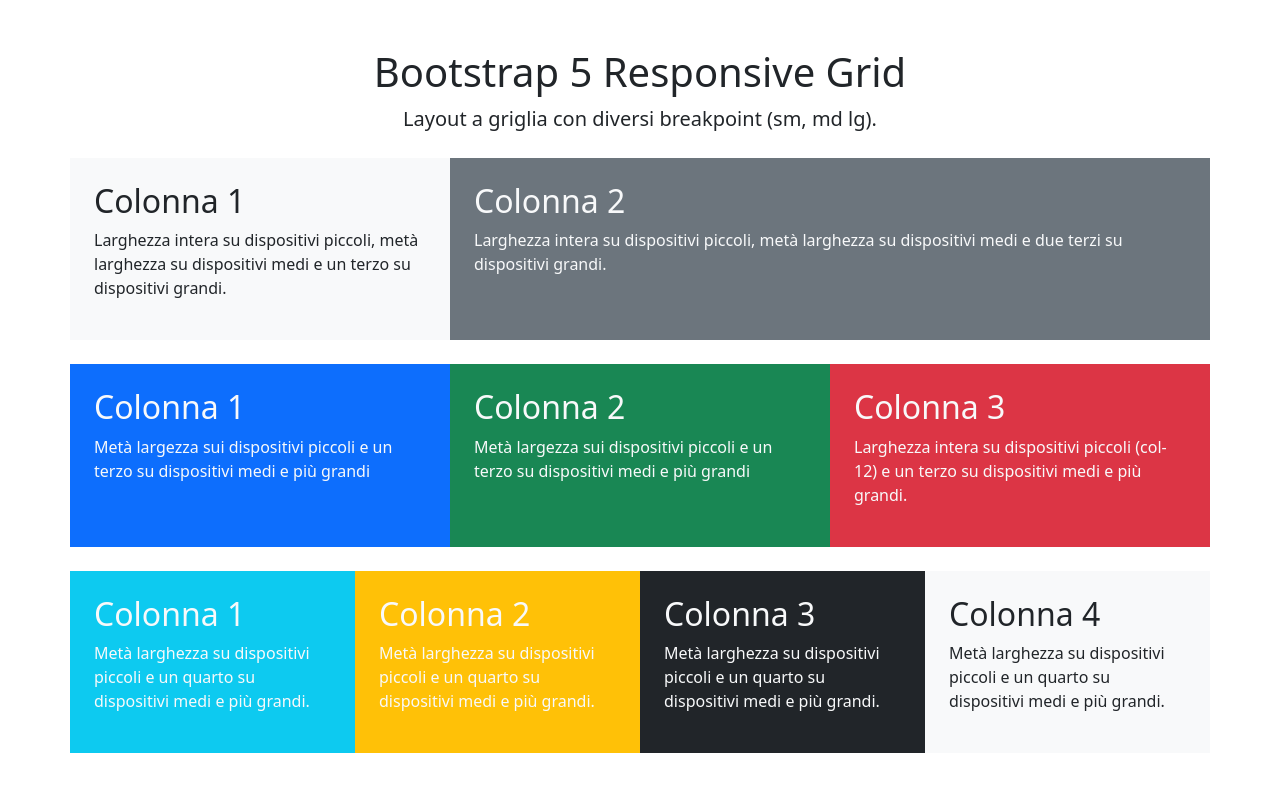
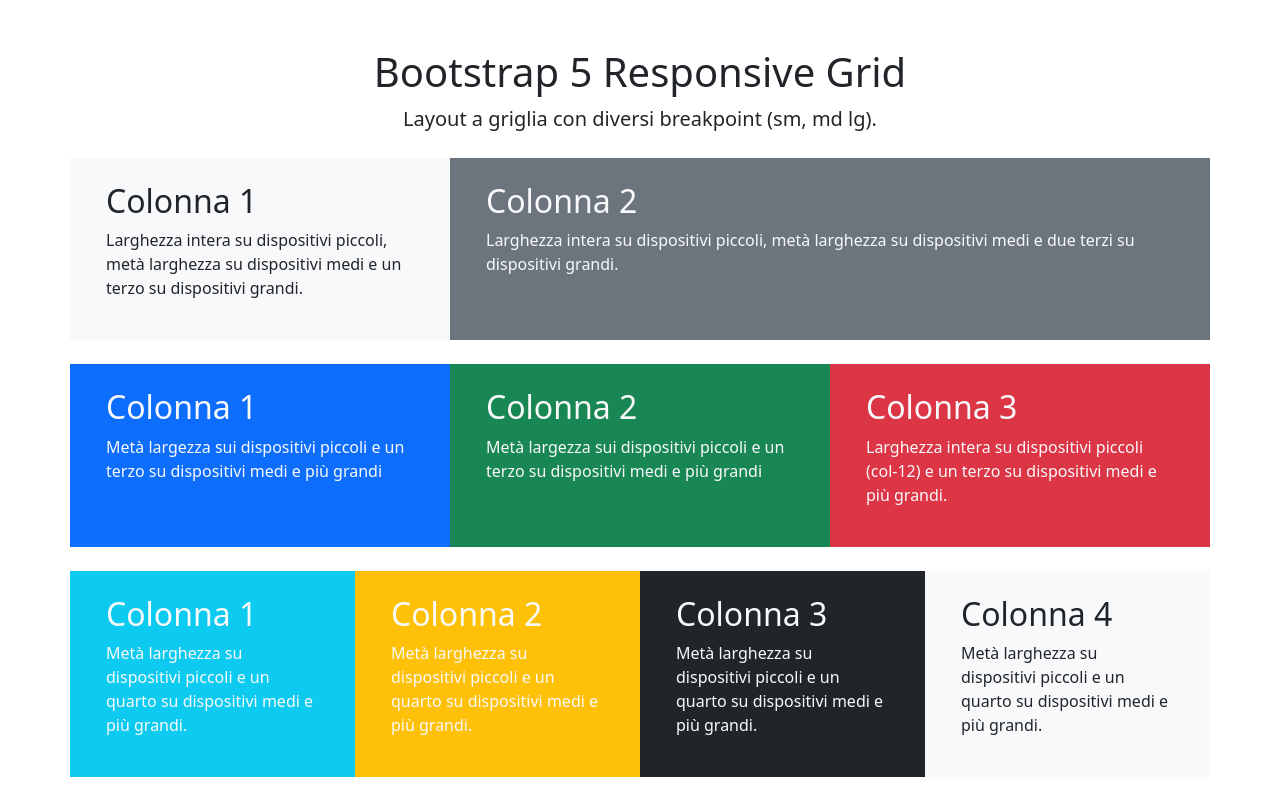
Before and after one commit to Simone-Domenici/htmlcss-bootstrap-layout, a plain HTML site: page index.html in a window 1280 px wide. Drawn offline with nearby package versions, Linux system fonts and the light colour scheme.

Commit message:
FIX padding on elements

```diff
--- a/index.html
+++ b/index.html
@@ -15,49 +15,67 @@
     </header>
     <div class="container mt-4">
         <div class="row">
-            <div class="col-md-6 col-xl-4 bg-light py-4 px-4">
+            <div class="col-md-6 col-xl-4 bg-light">
+                <div class="py-4 px-4">
                     <h2>Colonna 1</h2>
                     <p>Larghezza intera su dispositivi piccoli, metà larghezza su dispositivi medi e un terzo su dispositivi grandi.</p>
                 </div>
-            <div class="col-md-6 col-xl-8 text-light bg-secondary py-4 px-4">
+            </div>
+            <div class="col-md-6 col-xl-8 text-light bg-secondary">
+                <div class="py-4 px-4">
                     <h2>Colonna 2</h2>
                     <p>Larghezza intera su dispositivi piccoli, metà larghezza su dispositivi medi e due terzi su dispositivi grandi.</p>
                 </div>
             </div>
         </div>
+    </div>
     <div class="container mt-4">
         <div class="row text-light">
-            <div class="col-6 col-md-4 py-4 px-4 bg-primary">
+            <div class="col-6 col-md-4 bg-primary">
+                <div class="py-4 px-4">
                     <h2>Colonna 1</h2>
                     <p>Metà largezza sui dispositivi piccoli e un terzo su dispositivi medi e più grandi</p>
                 </div>
-            <div class="col-6 col-md-4 py-4 px-4 bg-success">
+            </div>
+            <div class="col-6 col-md-4 bg-success">
+                <div class="py-4 px-4">
                     <h2>Colonna 2</h2>
                     <p>Metà largezza sui dispositivi piccoli e un terzo su dispositivi medi e più grandi</p>
                 </div>
-            <div class="col-12 col-md-4 py-4 px-4 bg-danger">
+            </div>
+            <div class="col-12 col-md-4 bg-danger">
+                <div class="py-4 px-4">
                     <h2>Colonna 3</h2>
                     <p>Larghezza intera su dispositivi piccoli (col-12) e un terzo su dispositivi medi e più grandi.</p>
                 </div>
             </div>
         </div>
+    </div>
     <div class="container my-4">
         <div class="row text-light">
-            <div class="col-6 col-md-3 py-4 px-4 bg-info">
+            <div class="col-6 col-md-3 bg-info">
+                <div class="py-4 px-4">
                     <h2>Colonna 1</h2>
                     <p>Metà larghezza su dispositivi piccoli e un quarto su dispositivi medi e più grandi.</p>
                 </div>
-            <div class="col-6 col-md-3 py-4 px-4 bg-warning">
+            </div>
+            <div class="col-6 col-md-3 bg-warning">
+                <div class="py-4 px-4">
                     <h2>Colonna 2</h2>
                     <p>Metà larghezza su dispositivi piccoli e un quarto su dispositivi medi e più grandi.</p>
                 </div>
-            <div class="col-6 col-md-3 py-4 px-4 bg-dark">
+            </div>
+            <div class="col-6 col-md-3 bg-dark">
+                <div class="py-4 px-4">
                     <h2>Colonna 3</h2>
                     <p>Metà larghezza su dispositivi piccoli e un quarto su dispositivi medi e più grandi.</p>
                 </div>
-            <div class="col-6 col-md-3 py-4 px-4 text-dark bg-light">
+            </div>
+            <div class="col-6 col-md-3 text-dark bg-light">
+                <div class="py-4 px-4">
                     <h2>Colonna 4</h2>
                     <p>Metà larghezza su dispositivi piccoli e un quarto su dispositivi medi e più grandi.</p>
+                </div>
             </div>
         </div>
     </div>
```
Lines whose indentation alone changed are shown as unchanged.
